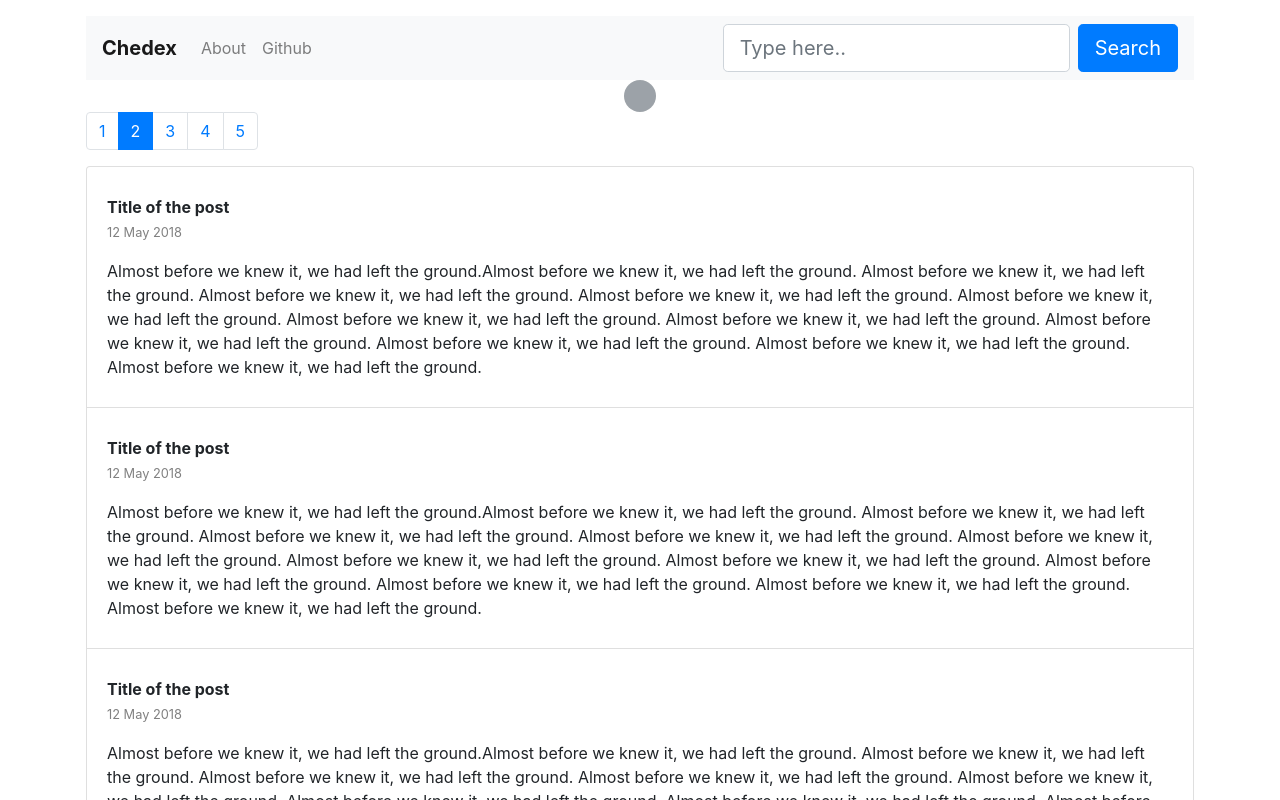
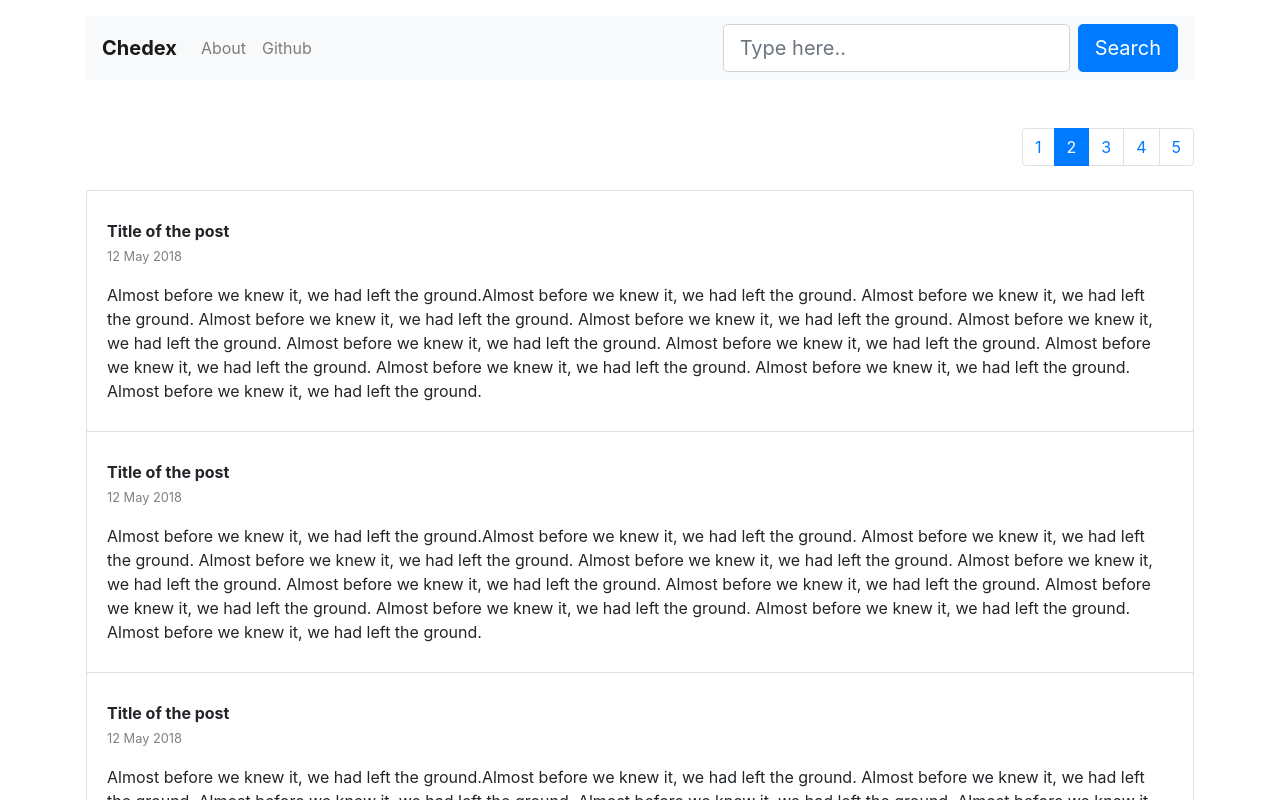
Before and after one commit to h4ck4life/chedex_react, a React (Create React App) app: page / in a window 1280 px wide. Shown: the top 800 px of the page. Built offline with nearby package versions, Linux system fonts and the light colour scheme.

Commit message:
Update some UI

```diff
--- a/src/App.js
+++ b/src/App.js
@@ -47,7 +47,7 @@ const paginationBasic = function () {
     );
   }
   return (
-    <div>
+    <div className="d-flex justify-content-end mt-5 mb-2">
       <Pagination>{items}</Pagination>
     </div>
   );
@@ -83,11 +83,10 @@ const App = () => (
         </Button>
       </Form>
     </Navbar>
-    <div className="d-flex justify-content-center">
-      <Spinner variant="secondary" animation="grow" role="status">
-        <span className="sr-only">Loading...</span>
-      </Spinner>
-    </div>
+    {/* <div className="d-flex justify-content-center align-items-center mt-5">
+      <Spinner variant="secondary" animation="grow" role="status" />
+      <div className="ml-3">Loading index data..</div>
+    </div> */}
     <div>
       {paginationBasic()}
       <ListGroup>{listItems()}</ListGroup>
```
